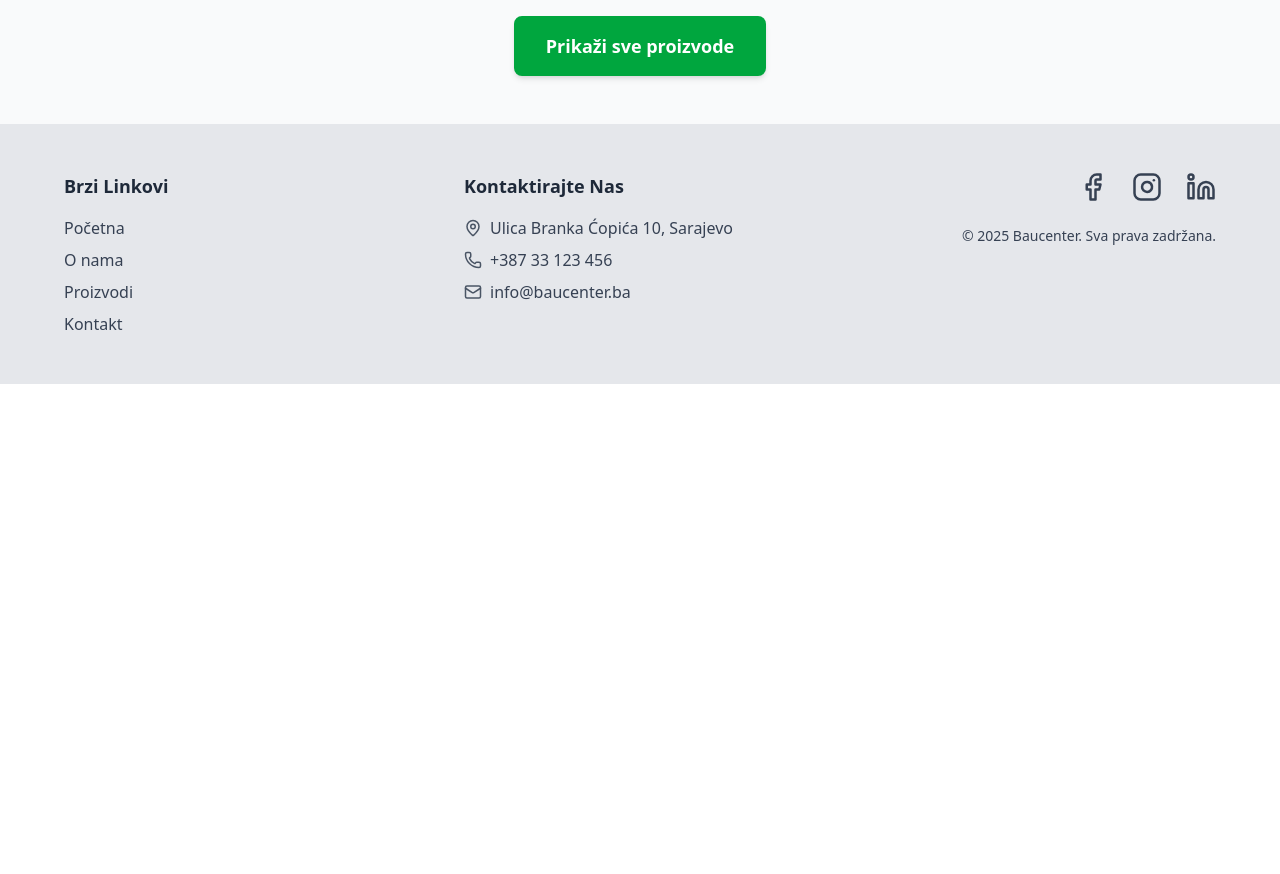
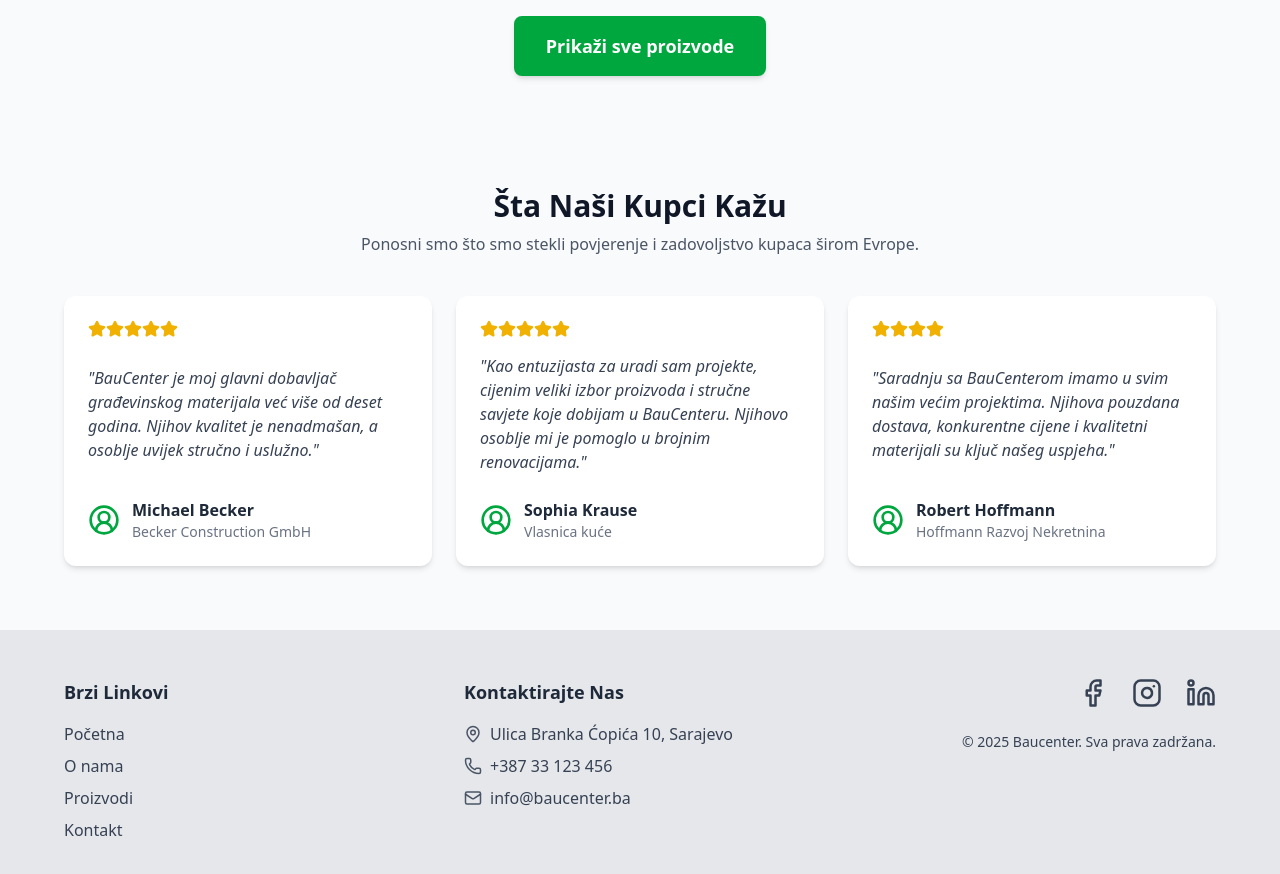
Before and after one commit to Mugdin12/baucentar-dws, a React (Vite) app: page / in a window 1280 px wide. Shown: the part 1640-2514 px from the top of the page. Before the commit the page ends 2024 px from the top, so only its background shows below. Built offline with nearby package versions, Linux system fonts and the light colour scheme.

Commit message:
Dovršen About

```diff
--- a/src/Pages/About.jsx
+++ b/src/Pages/About.jsx
@@ -1,16 +1,21 @@
 import React from "react";
 import { BadgeCheck, Handshake, Lightbulb } from "lucide-react";
-
+import Navbar from '../components/Navbar.jsx'
+import Review from "../components/Review.jsx"
+import Footer from "../components/Footer.jsx"
+import AboutBgImage from "../slike/About-bg.jpg"
 export default function About() {
     return (
         <div className="font-sans">
+            <Navbar/>
             {/* Hero Sekcija */}
             <div className="relative bg-gradient-to-r from-green-800 to-green-600 text-white py-20 px-6 md:px-16">
-                <div className="absolute inset-0 opacity-30 bg-cover bg-center" style={{ backgroundImage: "url('/construction-bg.jpg')" }}></div>
+                <div className="absolute inset-0 opacity-30 bg-cover bg-center" style={{ backgroundImage: `url(${AboutBgImage})` }}
+                ></div>
                 <div className="relative z-10 max-w-4xl mx-auto">
                     <div className="text-sm mb-2">Početna &gt; <span className="font-semibold">O nama</span></div>
                     <h1 className="text-4xl font-bold mb-2">O BauCenteru</h1>
-                    <p className="text-lg">Zajedno gradimo bolju budućnost od 1985.</p>
+                    <p className="text-lg">Zajedno gradimo bolju budućnost od 2025.</p>
                 </div>
             </div>
 
@@ -63,6 +68,8 @@ export default function About() {
                     </p>
                 </div>
             </div>
+            <Review/>
+            <Footer/>
         </div>
     );
 }
--- a/src/Pages/Home.jsx
+++ b/src/Pages/Home.jsx
@@ -1,5 +1,6 @@
 import React from 'react';
 import Navbar from '../components/Navbar.jsx'; // Uvezite vašu Navbar komponentu
+import Review from '../components/Review.jsx'
 import ImageGallery from "../components/ImageGallery.jsx";
 import FeaturedProducts from "../components/FeaturedProducts.jsx";
 import Footer from "../components/Footer.jsx"
@@ -9,6 +10,7 @@ export default function Home() {
             <Navbar /> {/* Renderujte vašu Navbar komponentu */}
             <ImageGallery/>
             <FeaturedProducts/>
+            <Review/>
             <Footer/>
         </div>
     );
--- /dev/null
+++ b/src/components/Review.jsx
@@ -0,0 +1,60 @@
+import { Star, UserCircle2 } from "lucide-react";
+
+const Review = () => {
+    const testimonials = [
+        {
+            name: "Michael Becker",
+            company: "Becker Construction GmbH",
+            text: "\"BauCenter je moj glavni dobavljač građevinskog materijala već više od deset godina. Njihov kvalitet je nenadmašan, a osoblje uvijek stručno i uslužno.\"",
+            stars: 5,
+        },
+        {
+            name: "Sophia Krause",
+            company: "Vlasnica kuće",
+            text: "\"Kao entuzijasta za uradi sam projekte, cijenim veliki izbor proizvoda i stručne savjete koje dobijam u BauCenteru. Njihovo osoblje mi je pomoglo u brojnim renovacijama.\"",
+            stars: 5,
+        },
+        {
+            name: "Robert Hoffmann",
+            company: "Hoffmann Razvoj Nekretnina",
+            text: "\"Saradnju sa BauCenterom imamo u svim našim većim projektima. Njihova pouzdana dostava, konkurentne cijene i kvalitetni materijali su ključ našeg uspjeha.\"",
+            stars: 4,
+        },
+    ];
+
+    return (
+        <section className="py-16 px-4 bg-gray-50 text-center">
+            <h2 className="text-3xl font-bold text-gray-900 mb-2">
+                Šta Naši Kupci Kažu
+            </h2>
+            <p className="text-gray-600 mb-10">
+                Ponosni smo što smo stekli povjerenje i zadovoljstvo kupaca širom Evrope.
+            </p>
+
+            <div className="grid md:grid-cols-3 gap-6 max-w-6xl mx-auto">
+                {testimonials.map((t, i) => (
+                    <div
+                        key={i}
+                        className="bg-white p-6 rounded-xl shadow-md text-left flex flex-col justify-between"
+                    >
+                        <div className="flex mb-4 text-yellow-500">
+                            {[...Array(t.stars)].map((_, idx) => (
+                                <Star key={idx} size={18} fill="currentColor" />
+                            ))}
+                        </div>
+                        <p className="text-gray-700 italic mb-6">{t.text}</p>
+                        <div className="flex items-center">
+                            <UserCircle2 className="text-green-600 mr-3" size={32} />
+                            <div>
+                                <p className="font-semibold text-gray-800">{t.name}</p>
+                                <p className="text-sm text-gray-500">{t.company}</p>
+                            </div>
+                        </div>
+                    </div>
+                ))}
+            </div>
+        </section>
+    );
+};
+
+export default Review;
```
Also changed, not shown: src/slike/About-bg.jpg (added).
